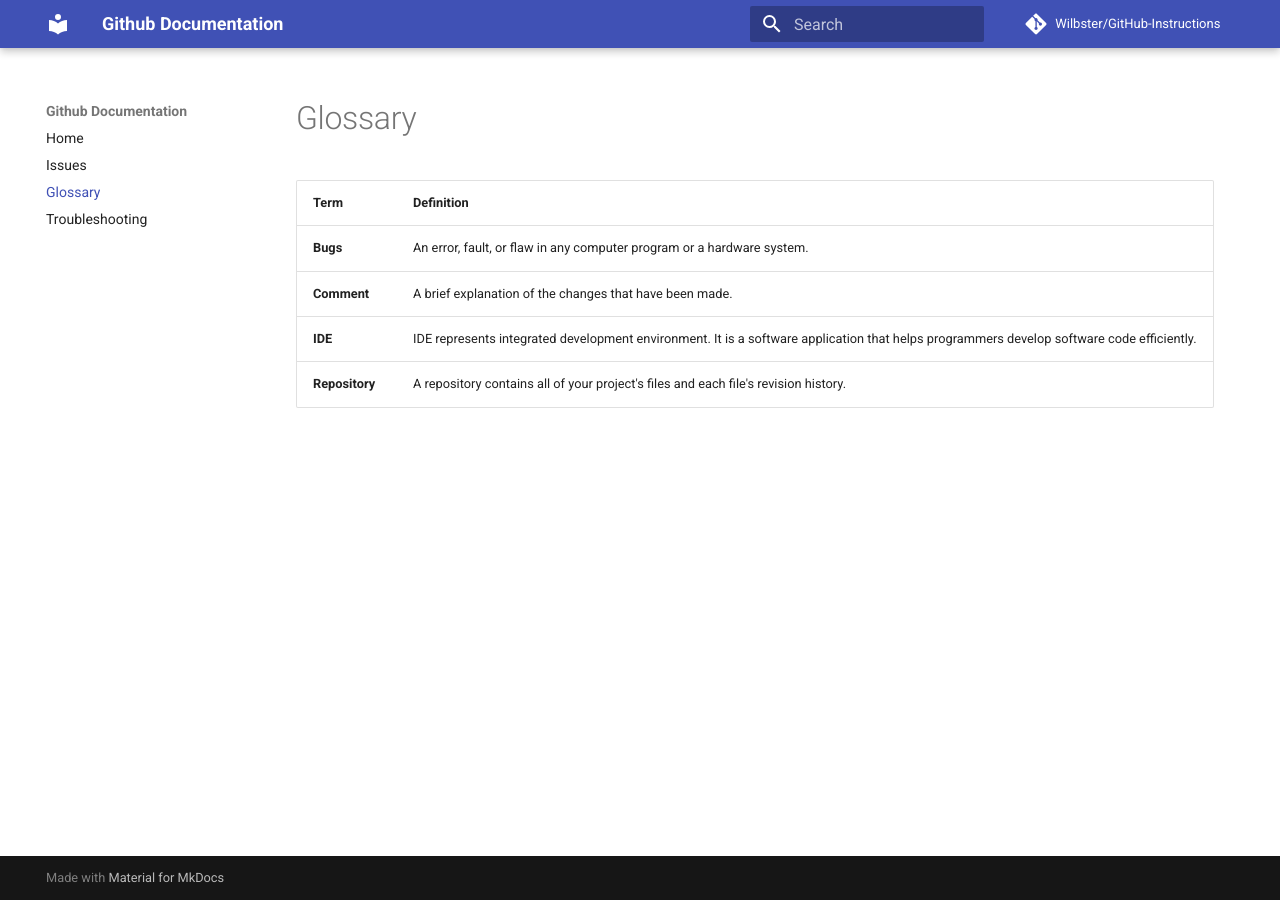
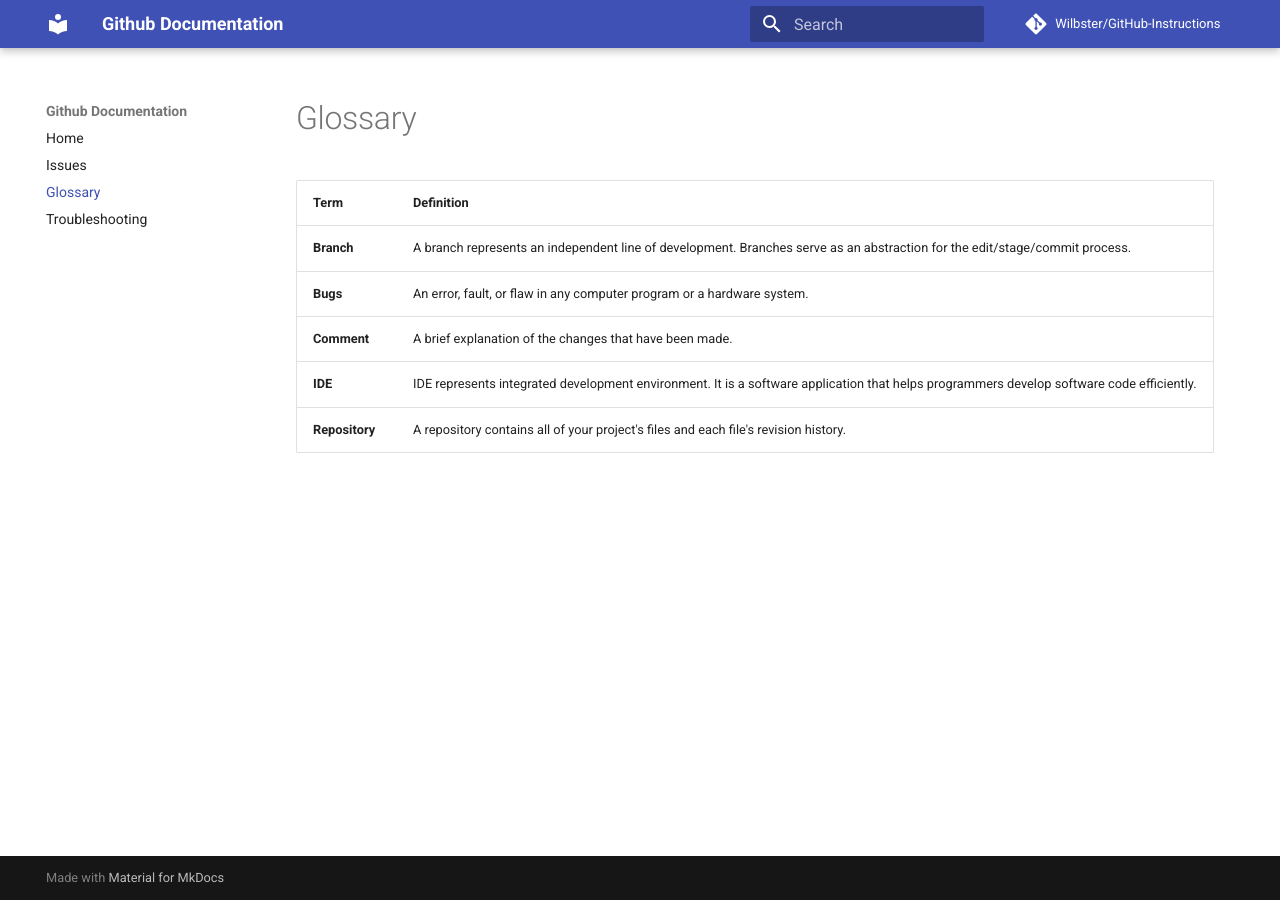
Before and after one commit to Wilbster/GitHub-Instructions, an MkDocs documentation site: the page built from docs/glossary.md, in a window 1280 px wide. Built offline with MkDocs 1.6.1 and Material for MkDocs 9.7.7, drawn with Linux system fonts in a browser that asks for light colours; comment, search, counter and statistics services are not loaded.

Commit message:
Update glossary

```diff
--- a/docs/glossary.md
+++ b/docs/glossary.md
@@ -1,5 +1,6 @@
 | **Term** |  **Definition**              |
 |------------------------------|--------------------------------------------------|
+| **Branch** | A branch represents an independent line of development. Branches serve as an abstraction for the edit/stage/commit process. |
 | **Bugs** | An error, fault, or flaw in any computer program or a hardware system.|
 | **Comment** | A brief explanation of the changes that have been made. |
 | **IDE** | IDE represents integrated development environment. It is a software application that helps programmers develop software code efficiently.
```
